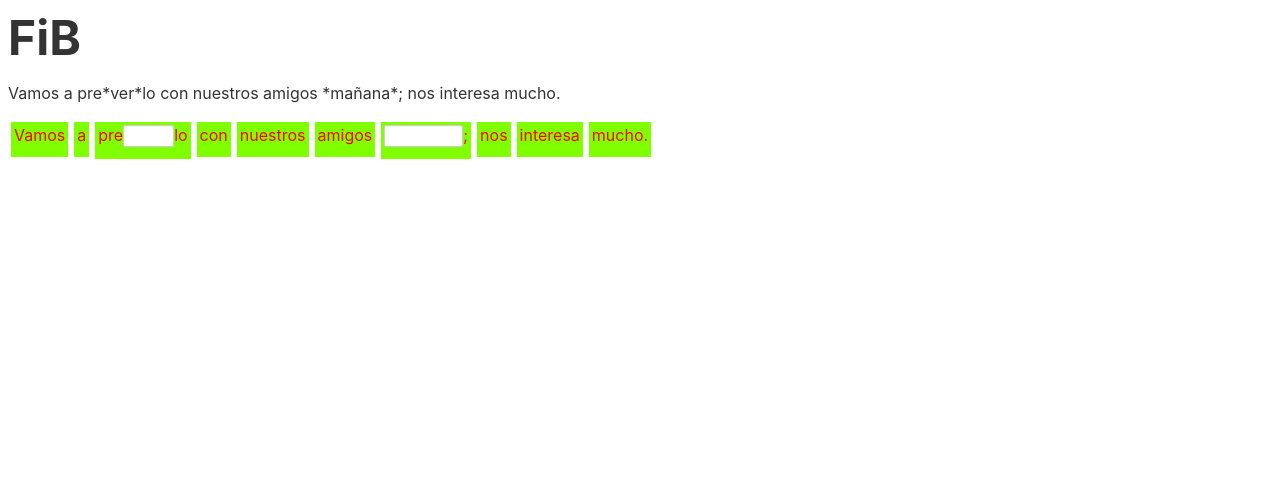
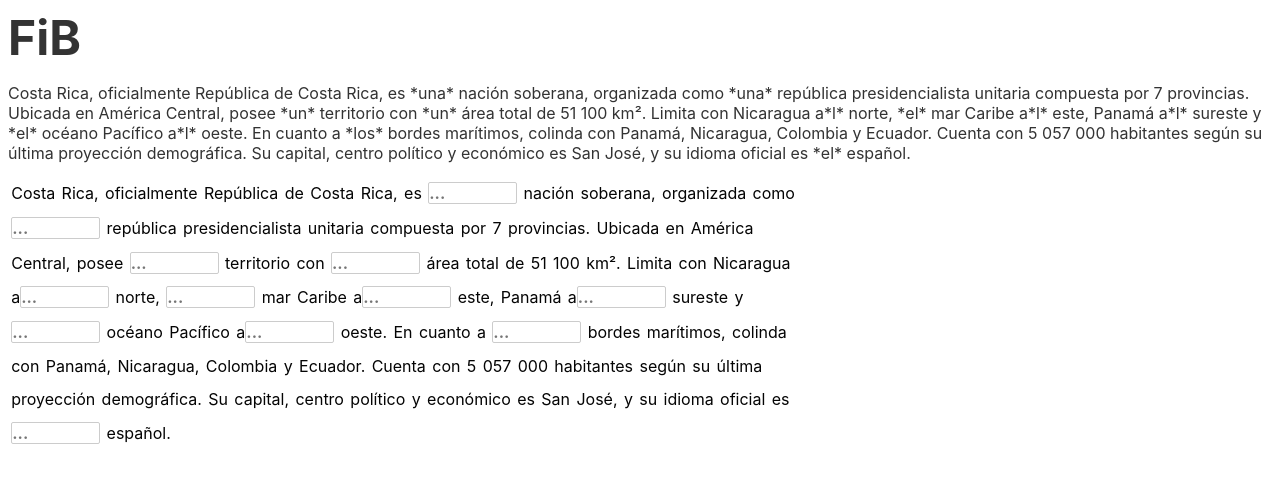
Before and after one commit to mundek/svelte-fillinblank, a Svelte app: page / in a window 1280 px wide. Shown: the top 482 px of the page. Built offline with nearby package versions, Linux system fonts and the light colour scheme.

Commit message:
trying dynamically resized word input fields; tweaked css

```diff
--- a/src/routes/FillInBlanks.svelte
+++ b/src/routes/FillInBlanks.svelte
@@ -20,21 +20,45 @@
     function currentSentence() {
         console.log("currSent");
     }
+
+    function resizeInput(event) {
+        let newLength = event.target.value.length;
+        if(newLength > 1) { event.target.size = newLength - 1; }
+        else { event.target.size = newLength; }
+        // console.table(event.target.value.length);
+    }
+
 </script>
+
+<p>{$sentence}</p>
+<div id="wordContainer">
+    {#each theWords as aWord, i}
+        {#if isPlainWord(aWord) }
+            <!-- <div class="item">{aWord}&nbsp;-&nbsp;</div> -->
+            <div class="textElement" id="{i}">{aWord}</div>
+        {:else}
+            <div class="textElement">
+                {blankPretext(aWord)}<input type="text" class="inputElement" id="{i}" size=4 placeholder="..." on:input={resizeInput}>{blankPosttext(aWord)}
+            </div>
+        {/if}
+    {/each}
+</div>
+
 
 <style>
 	#wordContainer {
 		min-width: 100px;
-		max-width: 650px;
+		max-width: 800px;
+        /* padding: 1em 1em 1em 1em; */
 	}
 
 	.textElement {
 		display: inline-block;
-		margin: 3px 3px;
-		padding: 3px 3px 12px 3px;
-		color: red;
+		margin: .2em .2em;
+		padding: 0em 0em .4em 0em;
+		color: #040404;
 		font-size: 1em;
-		background-color: chartreuse;
+		/* background-color: #04CC04; */
         text-align: left;
         user-select: none;
 		cursor: pointer;
@@ -44,26 +68,12 @@
 		display: inline-block;
 		margin: 0px 0px;
 		padding: 0px 0px 0px 0px;
-		color: red;
+		color: #1010CC;
 		font-size: 1em;
-        font: 1em/1.25em "Times New Roman", Times, serif;
+        font: "Times New Roman", Times, serif;
         font-weight: bolder;
 		background-color:white;
-        text-align: center;
+        text-align: left;
 	}
 
 </style>
-
-<p>{$sentence}</p>
-<div id="wordContainer">
-    {#each theWords as aWord, i}
-        {#if isPlainWord(aWord) }
-            <!-- <div class="item">{aWord}&nbsp;-&nbsp;</div> -->
-            <div class="textElement" id="{i}">{aWord}</div>
-        {:else}
-            <div class="textElement">
-                {blankPretext(aWord)}<input type="text" class="inputElement" id="{i}" size={blankTextLength(aWord)}>{blankPosttext(aWord)}
-            </div>
-        {/if}
-    {/each}
-</div>
--- a/src/stores/quiz-store.js
+++ b/src/stores/quiz-store.js
@@ -1,4 +1,6 @@
 import { readable, writable } from 'svelte/store';
 
-export const sentence = writable('Vamos a pre*ver*lo con nuestros amigos *mañana*; nos interesa mucho.');
+export const sentence = writable(`Costa Rica, oficialmente República de Costa Rica, es *una* nación soberana, organizada como *una* república presidencialista unitaria compuesta por 7 provincias. Ubicada en América Central, posee *un* territorio con *un* área total de 51 100 km². Limita con Nicaragua a*l* norte, *el* mar Caribe a*l* este, Panamá a*l* sureste y *el* océano Pacífico a*l* oeste. En cuanto a *los* bordes marítimos, colinda con Panamá, Nicaragua, Colombia y Ecuador. Cuenta con 5 057 000  habitantes según su última proyección demográfica. Su capital, centro político y económico es San José, y su idioma oficial es *el* español.
+`);
+
 export const currentResponse = writable("");
```
Also changed, not shown: src/utils/word-work.js (+6 -6 lines), 1 other file (tests, documents, lock files or other folders).
